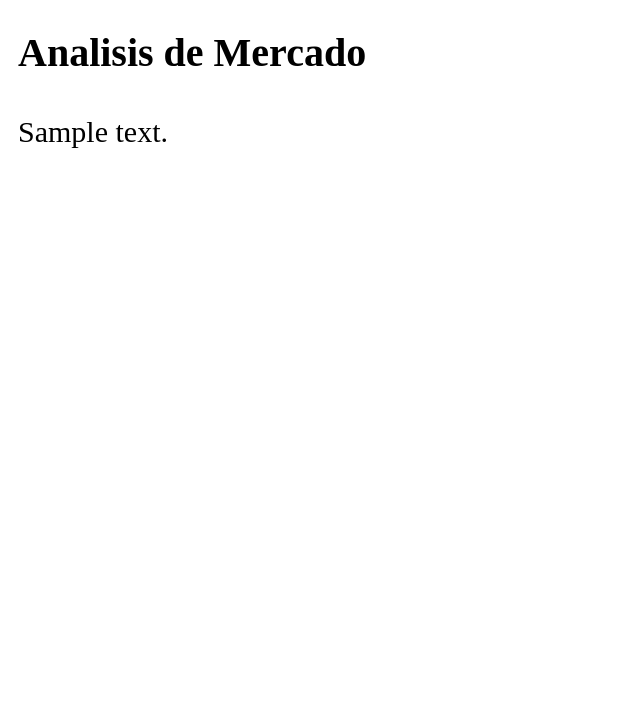
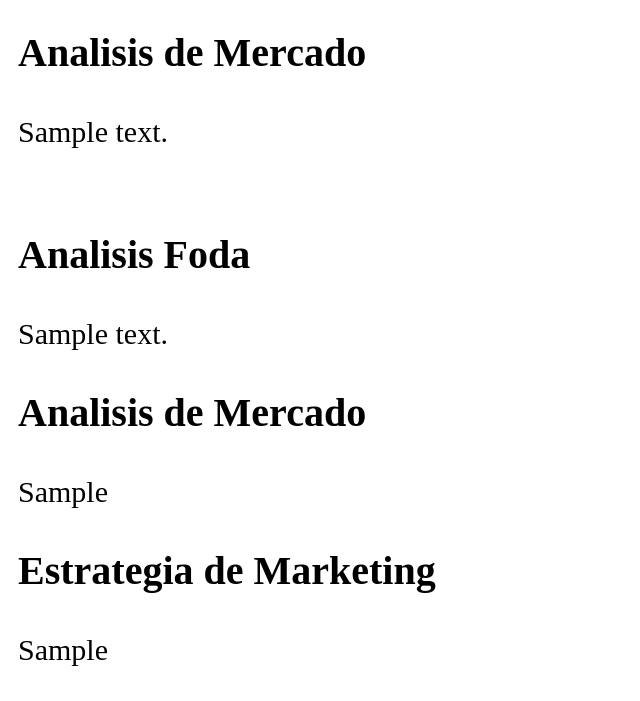
Before and after one commit to lein33/botwhastapp, a Django app: template message/templates/business/document.html in a window 1280 px wide. Shown: the part 463-1164 px from the top of the page, without its empty margins (0-640 px from the left). Before the commit the page ends 611 px from the top, so only its background shows below. Run offline with Django 4.2, Linux system fonts and the light colour scheme; the template is opened without the code that fills it: most values are stand-ins (such as "Sample title", 1, 10 or a date in 2020); parts of the project's set-up code (start-up, migrations or seed data) failed here and were passed over.

Commit message:
agregando el resto de campos del plan empresarial marketing

```diff
--- a/message/templates/business/document.html
+++ b/message/templates/business/document.html
@@ -50,6 +50,15 @@
                 <br>
                 <h1>Analisis de Mercado</h1>
                 <p>{{analisis_mercado}}</p>
+                <br>
+                <h1>Analisis Foda</h1>
+                <p>{{analisis_foda}}</p>
+
+                <h1>Analisis de Mercado</h1>
+                <p>{{detalle_producto}}</p>
+
+                <h1>Estrategia de Marketing</h1>
+                <p>{{strategia_marketing}}</p>
 
         </div>
     </body>
--- a/message/templates/business/index.html
+++ b/message/templates/business/index.html
@@ -5,7 +5,7 @@
     </head>
     <body>
         <h1>Telefono</h1>
-        <h1>getstard web</h1>
+        <h1>al momento esta pagina esta en pruebas</h1>
 
     </body>
 </html>
```
